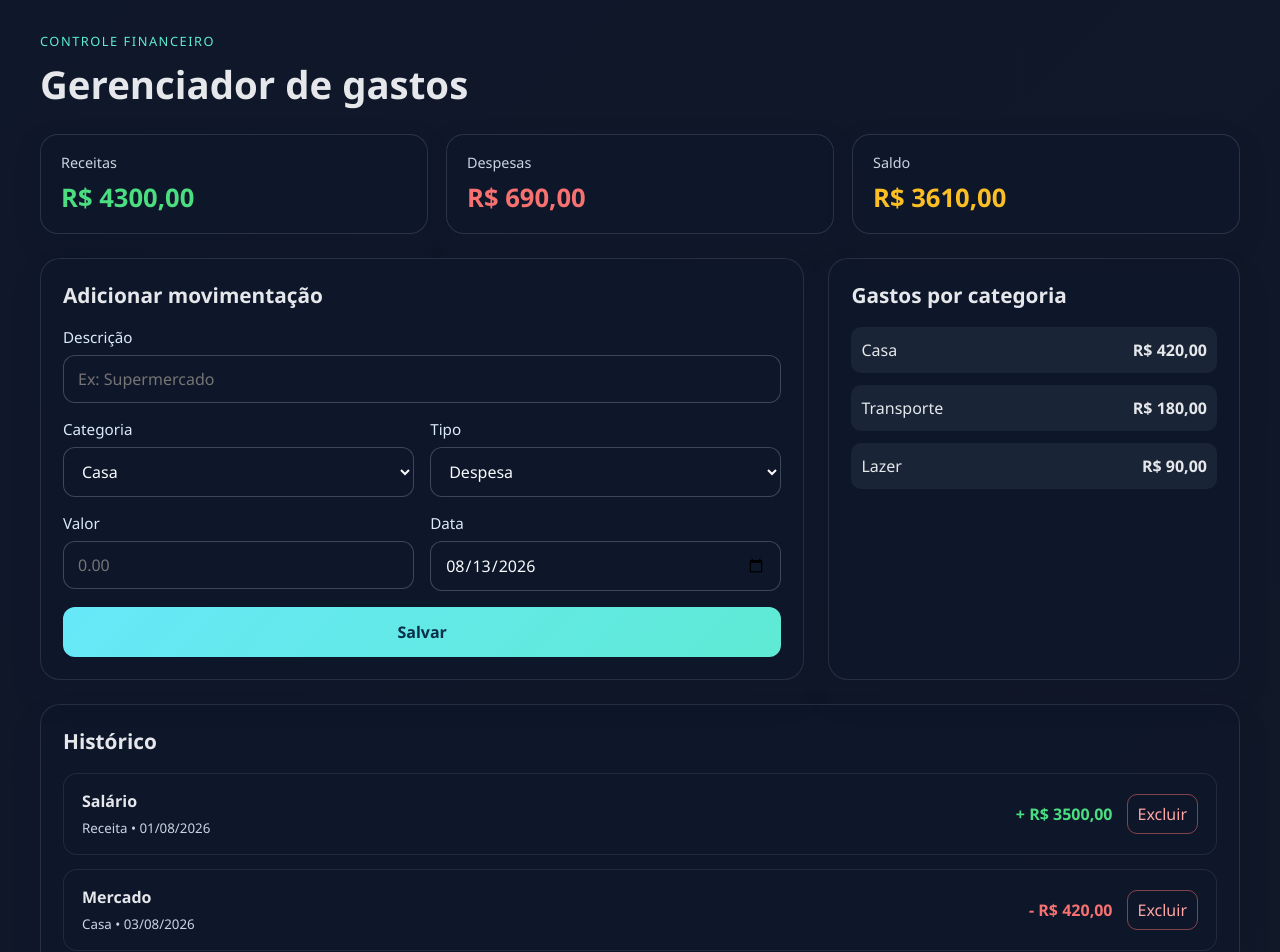
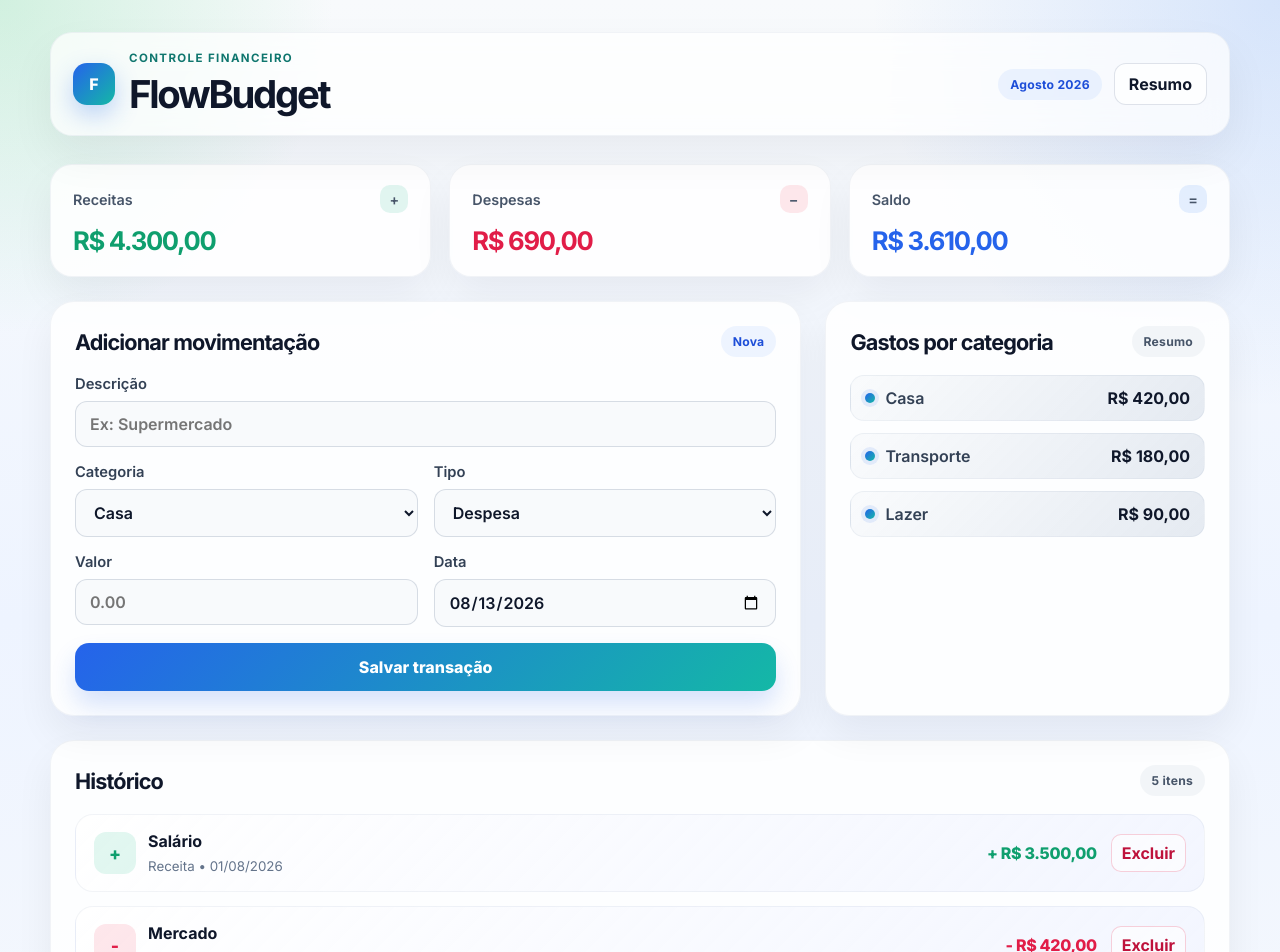
Before and after one commit to GustavoTucci/react-first-project, a React (Create React App) app: page / in a window 1280 px wide. Shown: the top 952 px of the page. Built offline with nearby package versions, Linux system fonts and the light colour scheme; the HTML template or start-up script is replaced by a standard one.

Commit message:
1.2.0 - style: updated styles and layout adjustments

```diff
--- a/src/App.css
+++ b/src/App.css
@@ -1,70 +1,176 @@
 .app-shell {
   min-height: 100vh;
-  background: linear-gradient(135deg, #0f172a 0%, #111827 100%);
-  color: #e5e7eb;
-  padding: 32px 20px 60px;
+  background:
+    radial-gradient(circle at top left, rgba(34, 197, 94, 0.18), transparent 18%),
+    radial-gradient(circle at top right, rgba(59, 130, 246, 0.18), transparent 22%),
+    linear-gradient(180deg, #f8fafc 0%, #eef4ff 46%, #f8fafc 100%);
+  color: #0f172a;
+  padding: 32px 20px 64px;
 }
 
 .topbar {
-  max-width: 1200px;
-  margin: 0 auto 24px;
+  max-width: 1180px;
+  margin: 0 auto 28px;
+  padding: 18px 22px;
+  border-radius: 22px;
+  background: rgba(255, 255, 255, 0.72);
+  backdrop-filter: blur(16px);
+  box-shadow: 0 20px 45px rgba(15, 23, 42, 0.06);
+  display: flex;
+  justify-content: space-between;
+  align-items: center;
+  border: 1px solid rgba(148, 163, 184, 0.12);
+}
+
+.brand-block {
+  display: flex;
+  align-items: center;
+  gap: 14px;
+}
+
+.brand-mark {
+  width: 42px;
+  height: 42px;
+  display: grid;
+  place-items: center;
+  border-radius: 14px;
+  background: linear-gradient(135deg, #2563eb 0%, #14b8a6 100%);
+  color: white;
+  font-weight: 800;
+  box-shadow: 0 10px 24px rgba(37, 99, 235, 0.28);
 }
 
 .eyebrow {
   margin: 0;
-  color: #5eead4;
-  font-size: 0.8rem;
+  color: #0f766e;
+  font-size: 0.72rem;
   letter-spacing: 0.12em;
   text-transform: uppercase;
+  font-weight: 700;
 }
 
 .topbar h1 {
-  margin: 8px 0 0;
-  font-size: clamp(2rem, 3vw, 3rem);
+  margin: 6px 0 0;
+  font-size: clamp(1.8rem, 3vw, 2.6rem);
+  letter-spacing: -0.06em;
+}
+
+.topbar-actions {
+  display: flex;
+  align-items: center;
+  gap: 12px;
+}
+
+.soft-pill,
+.section-tag {
+  display: inline-flex;
+  align-items: center;
+  justify-content: center;
+  padding: 8px 12px;
+  border-radius: 999px;
+  background: rgba(59, 130, 246, 0.08);
+  color: #1d4ed8;
+  font-size: 0.76rem;
+  font-weight: 700;
+  letter-spacing: 0.02em;
+}
+
+.section-tag.muted {
+  background: rgba(148, 163, 184, 0.1);
+  color: #475569;
+}
+
+.ghost-button {
+  border: 1px solid rgba(148, 163, 184, 0.3);
+  background: rgba(255, 255, 255, 0.7);
+  color: #0f172a;
+  border-radius: 12px;
+  padding: 10px 14px;
+  font-weight: 700;
+  cursor: pointer;
 }
 
 .dashboard {
-  max-width: 1200px;
+  max-width: 1180px;
   margin: 0 auto;
 }
 
 .summary-grid {
   display: grid;
-  grid-template-columns: repeat(auto-fit, minmax(180px, 1fr));
+  grid-template-columns: repeat(auto-fit, minmax(220px, 1fr));
   gap: 18px;
   margin-bottom: 24px;
 }
 
 .summary-card {
-  border-radius: 18px;
-  padding: 18px 20px;
-  background: rgba(15, 23, 42, 0.7);
-  border: 1px solid rgba(148, 163, 184, 0.2);
+  border-radius: 22px;
+  padding: 20px 22px;
+  background: rgba(255, 255, 255, 0.85);
+  border: 1px solid rgba(148, 163, 184, 0.12);
+  box-shadow: 0 18px 40px rgba(15, 23, 42, 0.06);
   display: flex;
   flex-direction: column;
-  gap: 8px;
-  box-shadow: 0 10px 25px rgba(15, 23, 42, 0.25);
+  gap: 12px;
+  transition: transform 0.2s ease, box-shadow 0.2s ease;
+}
+
+.summary-card:hover {
+  transform: translateY(-3px);
+  box-shadow: 0 22px 38px rgba(15, 23, 42, 0.08);
+}
+
+.summary-header {
+  display: flex;
+  justify-content: space-between;
+  align-items: center;
+  gap: 12px;
 }
 
 .summary-card span {
-  color: #cbd5e1;
+  color: #475569;
   font-size: 0.9rem;
+  font-weight: 600;
 }
 
 .summary-card strong {
-  font-size: clamp(1.4rem, 2vw, 2rem);
+  font-size: clamp(1.6rem, 2vw, 2.2rem);
+  letter-spacing: -0.05em;
 }
 
 .summary-card.income strong {
-  color: #4ade80;
+  color: #0f9f6e;
 }
 
 .summary-card.expense strong {
-  color: #f87171;
+  color: #e11d48;
 }
 
 .summary-card.balance strong {
-  color: #fbbf24;
+  color: #2563eb;
+}
+
+.summary-badge {
+  width: 28px;
+  height: 28px;
+  border-radius: 10px;
+  display: grid;
+  place-items: center;
+  font-weight: 800;
+}
+
+.income-badge {
+  background: rgba(16, 185, 129, 0.12);
+  color: #0f9f6e;
+}
+
+.expense-badge {
+  background: rgba(244, 63, 94, 0.12);
+  color: #e11d48;
+}
+
+.balance-badge {
+  background: rgba(59, 130, 246, 0.12);
+  color: #2563eb;
 }
 
 .content-grid {
@@ -77,19 +183,27 @@
 .form-card,
 .panel-card,
 .expenses-card {
-  background: rgba(15, 23, 42, 0.85);
-  border-radius: 20px;
-  border: 1px solid rgba(148, 163, 184, 0.18);
-  padding: 22px;
-  box-shadow: 0 18px 30px rgba(15, 23, 42, 0.18);
+  background: rgba(255, 255, 255, 0.86);
+  border-radius: 24px;
+  border: 1px solid rgba(148, 163, 184, 0.12);
+  padding: 24px;
+  box-shadow: 0 18px 38px rgba(15, 23, 42, 0.06);
+}
+
+.section-heading {
+  display: flex;
+  justify-content: space-between;
+  align-items: center;
+  gap: 12px;
+  margin-bottom: 18px;
 }
 
 .form-card h2,
 .panel-card h2,
 .expenses-card h2 {
-  margin-top: 0;
-  margin-bottom: 18px;
-  font-size: 1.3rem;
+  margin: 0;
+  font-size: 1.35rem;
+  letter-spacing: -0.04em;
 }
 
 .form-card label {
@@ -97,18 +211,27 @@
   flex-direction: column;
   gap: 8px;
   margin-bottom: 16px;
-  font-size: 0.95rem;
-  color: #dbeafe;
+  font-size: 0.92rem;
+  color: #334155;
+  font-weight: 600;
 }
 
 .form-card input,
 .form-card select {
   border: 1px solid rgba(148, 163, 184, 0.35);
-  background: rgba(15, 23, 42, 0.9);
-  color: #f8fafc;
+  background: #f8fafc;
+  color: #0f172a;
   border-radius: 12px;
   padding: 12px 14px;
   font-size: 1rem;
+  transition: border-color 0.2s ease, box-shadow 0.2s ease, transform 0.2s ease;
+}
+
+.form-card input:focus,
+.form-card select:focus {
+  outline: none;
+  border-color: rgba(37, 99, 235, 0.55);
+  box-shadow: 0 0 0 4px rgba(96, 165, 250, 0.12);
 }
 
 .inline-fields {
@@ -120,18 +243,20 @@
 .form-card button {
   width: 100%;
   border: none;
-  border-radius: 12px;
+  border-radius: 14px;
   padding: 14px 16px;
   font-size: 1rem;
-  font-weight: 700;
-  color: #082f49;
-  background: linear-gradient(135deg, #67e8f9, #5eead4);
+  font-weight: 800;
+  color: white;
+  background: linear-gradient(135deg, #2563eb, #14b8a6);
   cursor: pointer;
-  transition: transform 0.2s ease;
+  box-shadow: 0 14px 24px rgba(37, 99, 235, 0.18);
+  transition: transform 0.2s ease, box-shadow 0.2s ease;
 }
 
 .form-card button:hover {
   transform: translateY(-1px);
+  box-shadow: 0 16px 28px rgba(20, 184, 166, 0.2);
 }
 
 .category-list {
@@ -147,9 +272,26 @@
   display: flex;
   justify-content: space-between;
   gap: 12px;
-  padding: 12px 10px;
-  border-radius: 10px;
-  background: rgba(30, 41, 59, 0.76);
+  padding: 12px 14px;
+  border-radius: 14px;
+  background: linear-gradient(135deg, rgba(248, 250, 252, 0.8), rgba(226, 232, 240, 0.9));
+  border: 1px solid rgba(148, 163, 184, 0.12);
+}
+
+.category-label {
+  display: flex;
+  align-items: center;
+  gap: 10px;
+  font-weight: 600;
+  color: #334155;
+}
+
+.dot {
+  width: 10px;
+  height: 10px;
+  border-radius: 50%;
+  background: linear-gradient(135deg, #2563eb, #14b8a6);
+  box-shadow: 0 0 0 4px rgba(37, 99, 235, 0.1);
 }
 
 .expense-list {
@@ -163,19 +305,51 @@
   justify-content: space-between;
   align-items: center;
   gap: 18px;
-  background: rgba(15, 23, 42, 0.9);
-  border: 1px solid rgba(148, 163, 184, 0.14);
-  border-radius: 14px;
+  background: linear-gradient(135deg, rgba(255, 255, 255, 0.9), rgba(238, 242, 255, 0.7));
+  border: 1px solid rgba(148, 163, 184, 0.12);
+  border-radius: 18px;
   padding: 16px 18px;
+  transition: transform 0.2s ease;
+}
+
+.expense-item:hover {
+  transform: translateY(-1px);
+}
+
+.expense-main {
+  display: flex;
+  align-items: center;
+  gap: 12px;
+}
+
+.money-icon {
+  width: 42px;
+  height: 42px;
+  border-radius: 12px;
+  display: grid;
+  place-items: center;
+  font-weight: 800;
+  font-size: 1.1rem;
+}
+
+.money-icon.income {
+  background: rgba(16, 185, 129, 0.12);
+  color: #0f9f6e;
+}
+
+.money-icon.expense {
+  background: rgba(244, 63, 94, 0.12);
+  color: #e11d48;
 }
 
 .expense-name {
   margin: 0 0 4px;
   font-weight: 700;
+  color: #0f172a;
 }
 
 .expense-item small {
-  color: #cbd5e1;
+  color: #64748b;
 }
 
 .expense-meta {
@@ -185,32 +359,44 @@
 }
 
 .amount {
+  font-weight: 800;
+  letter-spacing: -0.02em;
+}
+
+.income-text {
+  color: #0f9f6e;
+}
+
+.expense-text {
+  color: #e11d48;
+}
+
+.delete-btn {
+  border: 1px solid rgba(225, 29, 72, 0.2);
+  background: rgba(255, 255, 255, 0.6);
+  color: #be123c;
+  border-radius: 10px;
+  padding: 8px 10px;
+  cursor: pointer;
   font-weight: 700;
 }
 
-.income-text {
-  color: #4ade80;
-}
-
-.expense-text {
-  color: #f87171;
-}
-
-.delete-btn {
-  border: 1px solid rgba(248, 113, 113, 0.5);
-  background: transparent;
-  color: #fca5a5;
-  border-radius: 10px;
-  padding: 8px 10px;
-  cursor: pointer;
-}
-
 .empty-text {
-  color: #cbd5e1;
+  color: #475569;
   margin: 0;
 }
 
 @media (max-width: 760px) {
+  .app-shell {
+    padding-inline: 14px;
+  }
+
+  .topbar {
+    flex-direction: column;
+    gap: 16px;
+    align-items: flex-start;
+  }
+
   .content-grid,
   .inline-fields {
     grid-template-columns: 1fr;
--- a/src/App.js
+++ b/src/App.js
@@ -10,6 +10,11 @@ const initialExpenses = [
 ];
 
 const categoryOptions = ['Casa', 'Alimentação', 'Transporte', 'Saúde', 'Lazer', 'Educação', 'Receita', 'Outros'];
+
+const currencyFormatter = new Intl.NumberFormat('pt-BR', {
+  style: 'currency',
+  currency: 'BRL',
+});
 
 function App() {
   const [expenses, setExpenses] = useState(initialExpenses);
@@ -47,6 +52,16 @@ function App() {
 
   const handleInputChange = (event) => {
     const { name, value } = event.target;
+
+    if (name === 'type') {
+      setFormData((prev) => ({
+        ...prev,
+        type: value,
+        category: value === 'income' ? 'Receita' : prev.category === 'Receita' ? 'Casa' : prev.category,
+      }));
+      return;
+    }
+
     setFormData((prev) => ({ ...prev, [name]: value }));
   };
 
@@ -83,31 +98,53 @@ function App() {
   return (
     <div className="app-shell">
       <header className="topbar">
+        <div className="brand-block">
+          <div className="brand-mark">F</div>
           <div>
             <p className="eyebrow">Controle financeiro</p>
-          <h1>Gerenciador de gastos</h1>
+            <h1>FlowBudget</h1>
+          </div>
+        </div>
+
+        <div className="topbar-actions">
+          <span className="soft-pill">Agosto 2026</span>
+          <button type="button" className="ghost-button">Resumo</button>
         </div>
       </header>
 
       <main className="dashboard">
         <section className="summary-grid">
-          <div className="summary-card income">
+          <article className="summary-card income">
+            <div className="summary-header">
               <span>Receitas</span>
-            <strong>R$ {totalIncome.toFixed(2).replace('.', ',')}</strong>
+              <span className="summary-badge income-badge">+ </span>
             </div>
-          <div className="summary-card expense">
+            <strong>{currencyFormatter.format(totalIncome)}</strong>
+          </article>
+
+          <article className="summary-card expense">
+            <div className="summary-header">
               <span>Despesas</span>
-            <strong>R$ {totalExpense.toFixed(2).replace('.', ',')}</strong>
+              <span className="summary-badge expense-badge">− </span>
             </div>
-          <div className="summary-card balance">
+            <strong>{currencyFormatter.format(totalExpense)}</strong>
+          </article>
+
+          <article className="summary-card balance">
+            <div className="summary-header">
               <span>Saldo</span>
-            <strong>R$ {balance.toFixed(2).replace('.', ',')}</strong>
+              <span className="summary-badge balance-badge">= </span>
             </div>
+            <strong>{currencyFormatter.format(balance)}</strong>
+          </article>
         </section>
 
         <section className="content-grid">
           <form className="form-card" onSubmit={handleSubmit}>
+            <div className="section-heading">
               <h2>Adicionar movimentação</h2>
+              <span className="section-tag">Nova</span>
+            </div>
 
             <label>
               Descrição
@@ -161,19 +198,26 @@ function App() {
               </label>
             </div>
 
-            <button type="submit">Salvar</button>
+            <button type="submit">Salvar transação</button>
           </form>
 
           <aside className="panel-card">
+            <div className="section-heading">
               <h2>Gastos por categoria</h2>
+              <span className="section-tag muted">Resumo</span>
+            </div>
+
             {categoryTotals.length === 0 ? (
               <p className="empty-text">Nenhuma despesa cadastrada.</p>
             ) : (
               <ul className="category-list">
                 {categoryTotals.map(([category, value]) => (
                   <li key={category}>
+                    <div className="category-label">
+                      <span className="dot" aria-hidden="true" />
                       <span>{category}</span>
-                    <strong>R$ {value.toFixed(2).replace('.', ',')}</strong>
+                    </div>
+                    <strong>{currencyFormatter.format(value)}</strong>
                   </li>
                 ))}
               </ul>
@@ -182,23 +226,32 @@ function App() {
         </section>
 
         <section className="expenses-card">
+          <div className="section-heading">
             <h2>Histórico</h2>
+            <span className="section-tag muted">{expenses.length} itens</span>
+          </div>
+
           {expenses.length === 0 ? (
             <p className="empty-text">Nenhuma movimentação cadastrada.</p>
           ) : (
             <div className="expense-list">
               {expenses.map((item) => (
                 <div key={item.id} className="expense-item">
+                  <div className="expense-main">
+                    <div className={`money-icon ${item.type === 'income' ? 'income' : 'expense'}`}>
+                      {item.type === 'income' ? '+' : '-'}
+                    </div>
                     <div>
                       <p className="expense-name">{item.description}</p>
                       <small>
                         {item.category} • {new Date(item.date + 'T00:00:00').toLocaleDateString('pt-BR')}
                       </small>
                     </div>
+                  </div>
 
                   <div className="expense-meta">
                     <span className={item.type === 'income' ? 'amount income-text' : 'amount expense-text'}>
-                      {item.type === 'income' ? '+' : '-'} R$ {item.value.toFixed(2).replace('.', ',')}
+                      {item.type === 'income' ? '+' : '-'} {currencyFormatter.format(item.value)}
                     </span>
                     <button type="button" className="delete-btn" onClick={() => handleDelete(item.id)}>
                       Excluir
--- a/src/index.css
+++ b/src/index.css
@@ -1,16 +1,18 @@
+@import url('https://fonts.googleapis.com/css2?family=Inter:wght@400;500;600;700;800&display=swap');
+
 * {
   box-sizing: border-box;
 }
 
 html {
-  background: #0f172a;
+  background: #f8fafc;
 }
 
 body {
   margin: 0;
-  font-family: 'Segoe UI', Tahoma, Geneva, Verdana, sans-serif;
-  background: #0f172a;
-  color: #e2e8f0;
+  font-family: 'Inter', 'Segoe UI', sans-serif;
+  background: #f8fafc;
+  color: #0f172a;
 }
 
 button,
@@ -18,3 +20,17 @@ input,
 select {
   font: inherit;
 }
+
+h1,
+h2,
+h3,
+p,
+strong,
+span,
+small,
+label,
+button,
+input,
+select {
+  font-family: 'Inter', 'Segoe UI', sans-serif;
+}
```
Lines whose indentation alone changed are shown as unchanged.
